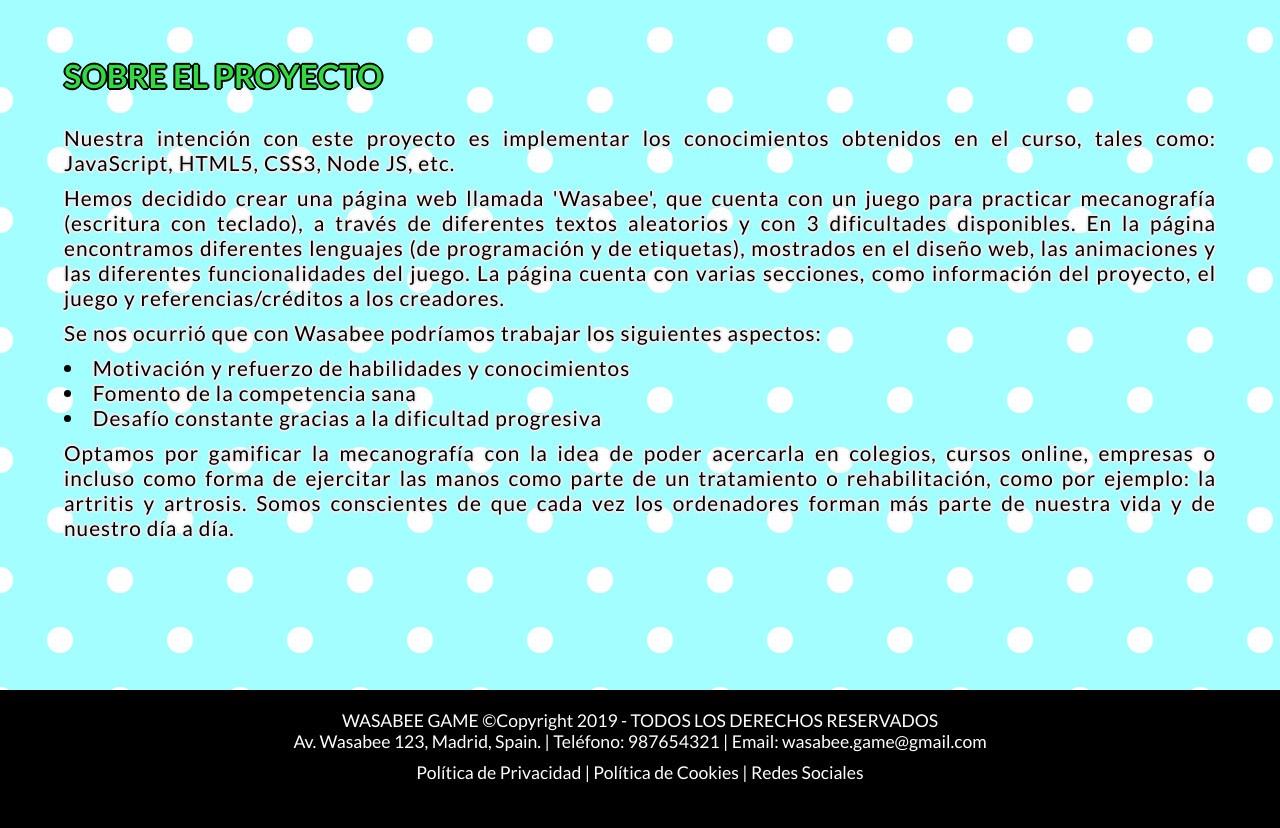
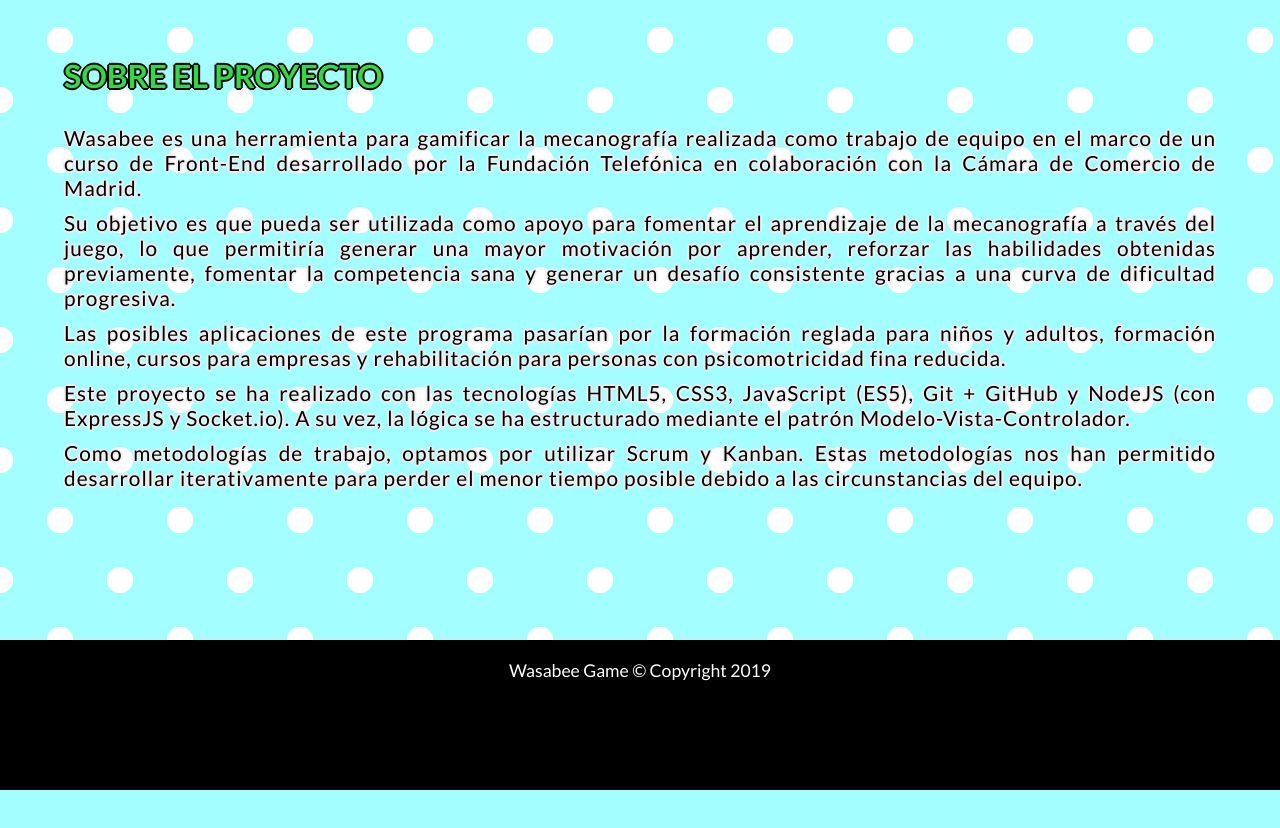
Before and after one commit to Arturoloma/Mecanografia, a website: page Public/index.html in a window 1280 px wide. Shown: the part 2660-3488 px from the top of the page. After the commit the page ends 3450 px from the top, so only its background shows below. Drawn offline with Linux system fonts and the light colour scheme; no server answers; a web font is replaced by a local one.

Commit message:
Actualizo footer y sobre el proyecto.

```diff
--- a/Public/index.html
+++ b/Public/index.html
@@ -210,36 +210,22 @@
 
       <section id="section_sobre_proyecto">
         <h2>SOBRE EL PROYECTO</h2>
-        <p>Nuestra intención con este proyecto es implementar los conocimientos obtenidos en
-          el curso, tales como: JavaScript, HTML5, CSS3, Node JS, etc.</p>
+        <p>Wasabee es una herramienta para gamificar la mecanografía realizada como trabajo de equipo en el marco de un curso de Front-End desarrollado por la Fundación Telefónica en colaboración con la Cámara de Comercio de Madrid.</p>
 
-          <p>Hemos decidido crear una página web llamada 'Wasabee', que cuenta con un juego para practicar mecanografía (escritura con teclado), a través de diferentes textos aleatorios y con 3
-            dificultades disponibles. En la página encontramos diferentes lenguajes (de programación y
-            de etiquetas), mostrados en el diseño web, las animaciones y las diferentes funcionalidades del
-            juego. La página cuenta con varias secciones, como información del proyecto, el juego y referencias/créditos a los creadores.</p>
+        <p>Su objetivo es que pueda ser utilizada como apoyo para fomentar el aprendizaje de la mecanografía a través del juego, lo que permitiría generar una mayor motivación por aprender, reforzar las habilidades obtenidas previamente, fomentar la competencia sana y generar un desafío consistente gracias a una curva de dificultad progresiva.</p>
 
-            <p>Se nos ocurrió que con Wasabee podríamos trabajar los siguientes aspectos:
-              <ul>
-                <li>Motivación y refuerzo de habilidades y conocimientos</li>
-                <li>Fomento de la competencia sana</li>
-                <li>Desafío constante gracias a la dificultad progresiva</li>
-              </ul>
-            </p>
+        <p>Las posibles aplicaciones de este programa pasarían por la formación reglada para niños y adultos, formación online, cursos para empresas y rehabilitación para personas con psicomotricidad fina reducida.</p>
 
-            <p>Optamos por gamificar la mecanografía con la idea de poder acercarla en colegios, cursos online, empresas o incluso como forma de
-              ejercitar las manos como parte de un tratamiento o rehabilitación, como por ejemplo: la
-              artritis y artrosis. Somos conscientes de que cada vez los ordenadores forman más parte de nuestra vida y de nuestro día a día.
-            </p>
+        <p>Este proyecto se ha realizado con las tecnologías HTML5, CSS3, JavaScript (ES5), Git + GitHub y NodeJS (con ExpressJS y Socket.io). A su vez, la lógica se ha estructurado mediante el patrón Modelo-Vista-Controlador.</p>
 
-          </section>
+        <p>Como metodologías de trabajo, optamos por utilizar Scrum y Kanban. Estas metodologías nos han permitido desarrollar iterativamente para perder el menor tiempo posible debido a las circunstancias del equipo.</p>
+      </section>
 
 
     </main>
 
     <footer>
-      <p>WASABEE GAME ©Copyright 2019 - TODOS LOS DERECHOS RESERVADOS <br> Av. Wasabee 123, Madrid, Spain. | Teléfono: 987654321 | Email: wasabee.game@gmail.com</p>
-      <p><a id="enlacefooter" href="#">Política de Privacidad</a> | <a id="enlacefooter" href="#">Política de Cookies</a> | <a id="enlacefooter" href="#">Redes Sociales</a>
-      </p>
+      <p>Wasabee Game © Copyright 2019<br></p>
     </footer>
 
   </body>
```
